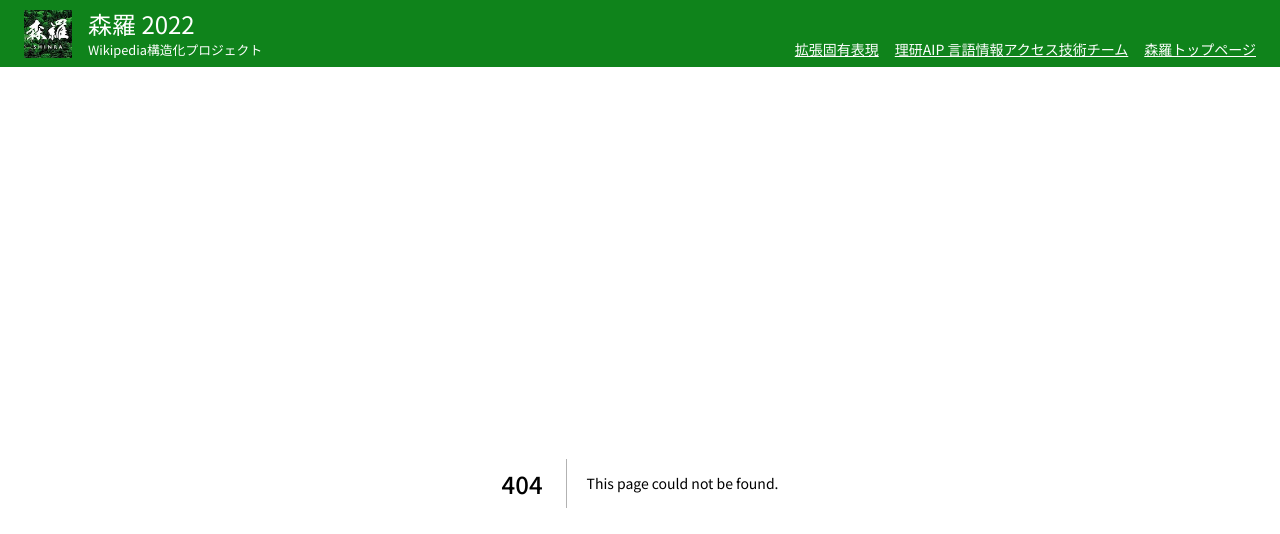
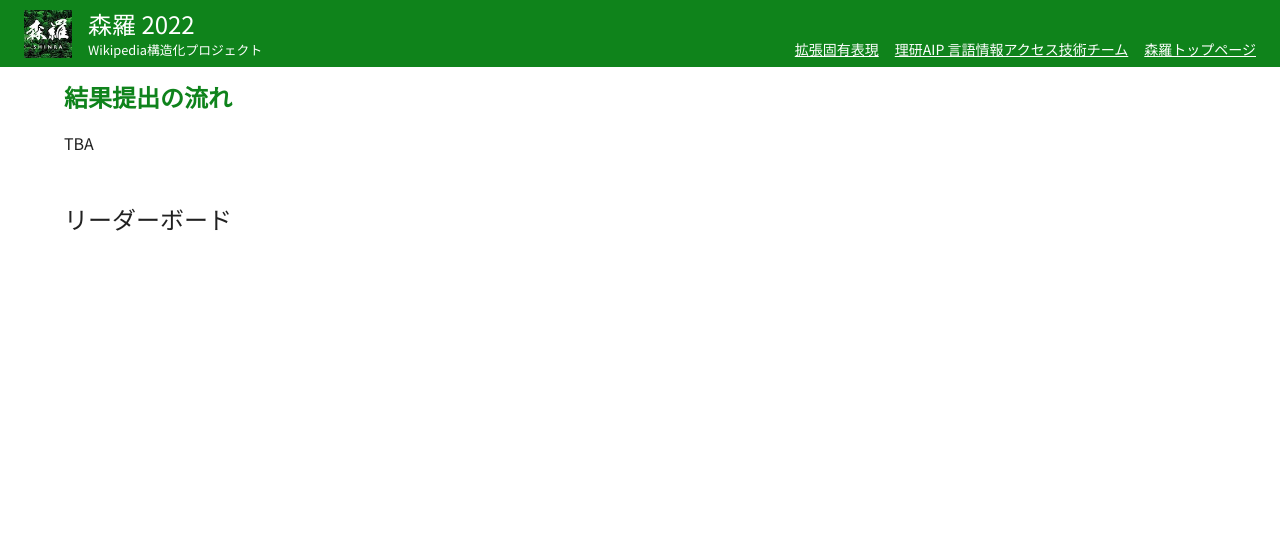
Before and after one commit to besna-institute/udagawa-shinra-project, a Next.js app: page /join in a window 1280 px wide. Before the commit this address had no page. Shown: the top 534 px of the page. Built offline with nearby package versions, Linux system fonts and the light colour scheme.

Commit message:
Add join page

```diff
--- a/pages/index.tsx
+++ b/pages/index.tsx
@@ -11,6 +11,7 @@ import {
 } from "../components";
 import { useRef, useEffect, useState } from "react";
 import { Paper, Divider } from "@mui/material";
+import Link from "next/link";
 
 const newsItems = [
   <>
@@ -711,6 +712,9 @@ const Home: NextPage = () => {
               { title: "最終報告会", time: "2022年12月" },
             ]}
           />
+          <p>
+            <Link href="/join">タスク参加の流れはこちら</Link>
+          </p>
         </ContentBox>
         <ContentBox
           style={{
--- /dev/null
+++ b/pages/join.tsx
@@ -0,0 +1,39 @@
+import type { NextPage } from "next";
+import { Divider, Paper } from "@mui/material";
+import { ContentBox } from "../components";
+
+const Join: NextPage = () => {
+  return (
+    <Paper
+      elevation={0}
+      sx={{
+        display: "grid",
+        gridTemplateColumns: "repeat(1, minmax(0, 1fr))",
+        gridGap: "3rem",
+        gridTemplateAreas: `
+          "result-submission-flow"
+          "leaderboard"
+        `,
+      }}
+    >
+      <ContentBox
+        style={{
+          gridArea: "result-submission-flow",
+        }}
+        theme="white"
+      >
+        <h2 id="result-submission-flow">結果提出の流れ</h2>
+        <p>TBA</p>
+      </ContentBox>
+      <div
+        style={{
+          gridArea: "leaderboard",
+        }}
+      >
+        <h2>リーダーボード</h2>
+      </div>
+    </Paper>
+  );
+};
+
+export default Join;
```
